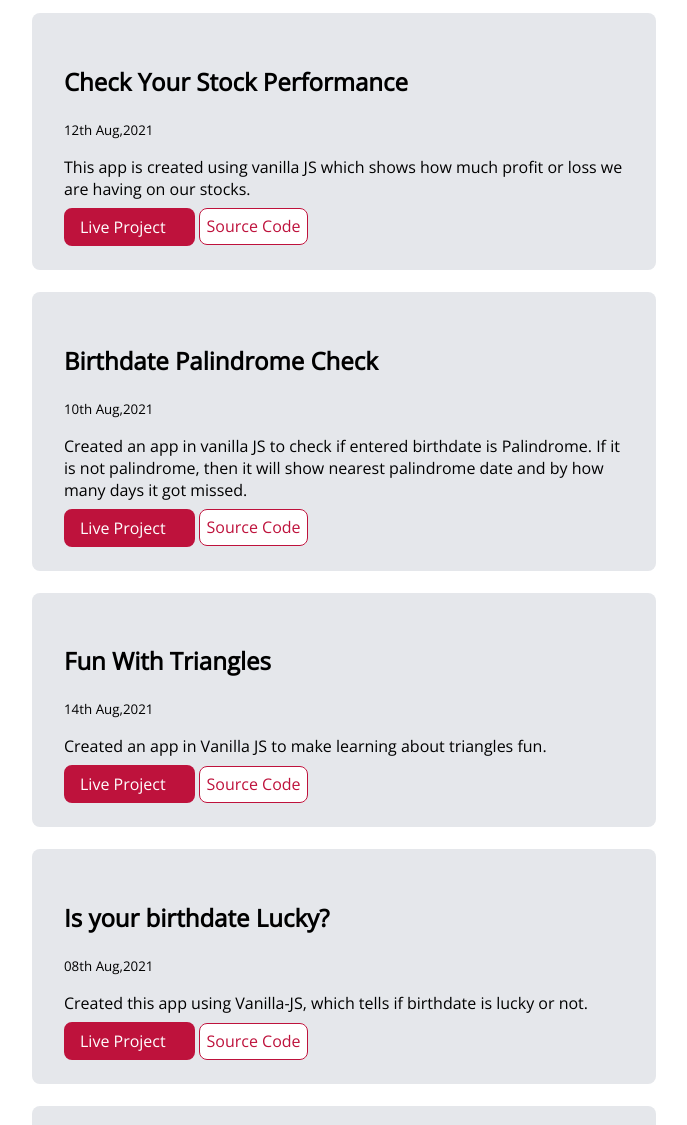
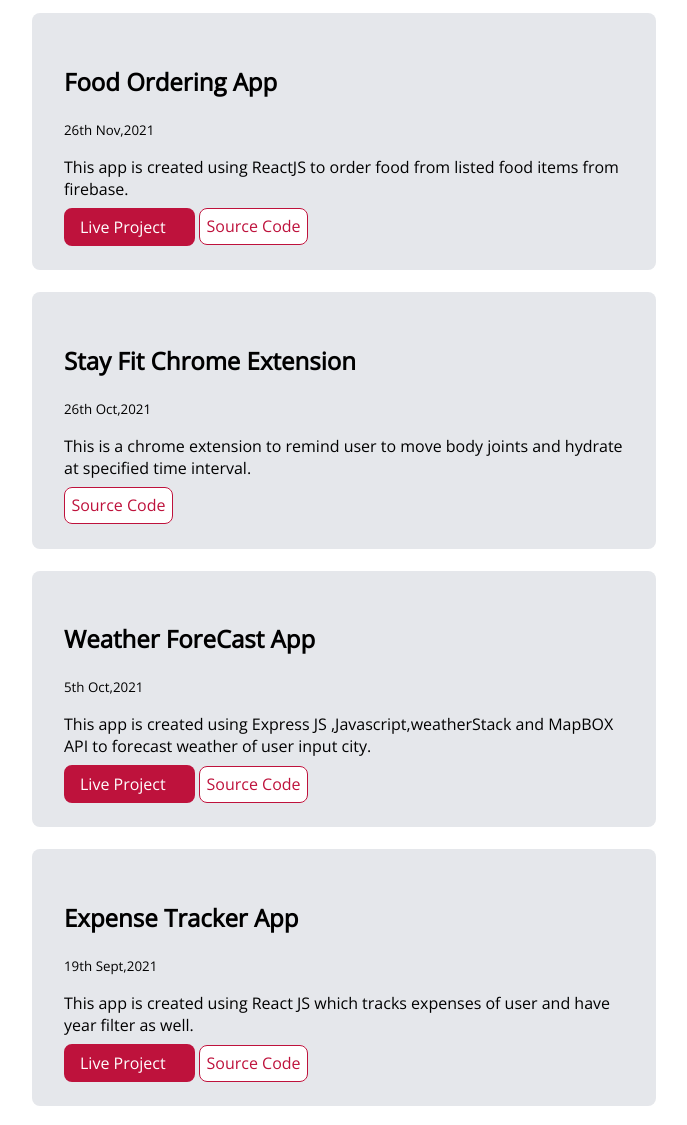
Before and after one commit to ragini07/portfolio, a plain HTML site: page projects.html in a window 1280 px wide. Shown: the part 539-1664 px from the top of the page, without its empty margins (316-1003 px from the left). Drawn offline with nearby package versions, Linux system fonts and the light colour scheme.

Commit message:
Listed projects

```diff
--- a/projects.html
+++ b/projects.html
@@ -30,6 +30,55 @@
         <h1 class="header-title">View My Work</h1>
     </header>
     <ol reversed>
+        <li>
+            <section class="ow container-center">
+                <div>
+                    <h1>Food Ordering App</h1>
+                    <small>26th Nov,2021</small>
+                    <p>This app is created using ReactJS  to order food from listed food items from firebase.</p>
+                    <a target="_blank" class="link primary-link" href="https://food-ordering-react-app.netlify.app/">Live Project</a>
+                    <a target="_blank" class="link secondary-link" href="https://github.com/ragini07/Food-Ordering-App">Source Code</a>
+                </div>
+            </section>
+        </li>
+        <br>
+        <li>
+            <section class="ow container-center">
+                <div>
+                    <h1>Stay Fit Chrome Extension</h1>
+                    <small>26th Oct,2021</small>
+                    <p>This is a chrome extension to remind user to move body joints and hydrate at specified time interval.</p>
+
+                    <a target="_blank" class="link secondary-link" href="https://github.com/ragini07/StayFit-Chrome-Extension">Source Code</a>
+                </div>
+            </section>
+        </li>
+        <br>
+        <li>
+            <section class="ow container-center">
+                <div>
+                    <h1>Weather ForeCast App</h1>
+                    <small>5th Oct,2021</small>
+                    <p>This app is created using Express JS ,Javascript,weatherStack and MapBOX API to forecast weather of user input city.</p>
+                    <a target="_blank" class="link primary-link" href="https://weather-forecast-ragini.herokuapp.com/">Live Project</a>
+                    <a target="_blank" class="link secondary-link" href="https://github.com/ragini07/Weather-ForeCast-App">Source Code</a>
+                </div>
+            </section>
+        </li>
+        <br>
+        <li>
+            <section class="ow container-center">
+                <div>
+                    <h1>Expense Tracker App</h1>
+                    <small>19th Sept,2021</small>
+                    <p>This app is created using React JS which tracks expenses of user and have year filter as well.</p>
+                    <a target="_blank" class="link primary-link" href="https://expense-tracker-app-ragini.netlify.app/">Live Project</a>
+                    <a target="_blank" class="link secondary-link" href="https://github.com/ragini07/Expense-Tracker-App">Source Code</a>
+                </div>
+            </section>
+        </li>
+        <br>
+
         <li>
             <section class="ow container-center">
                 <div>
```
